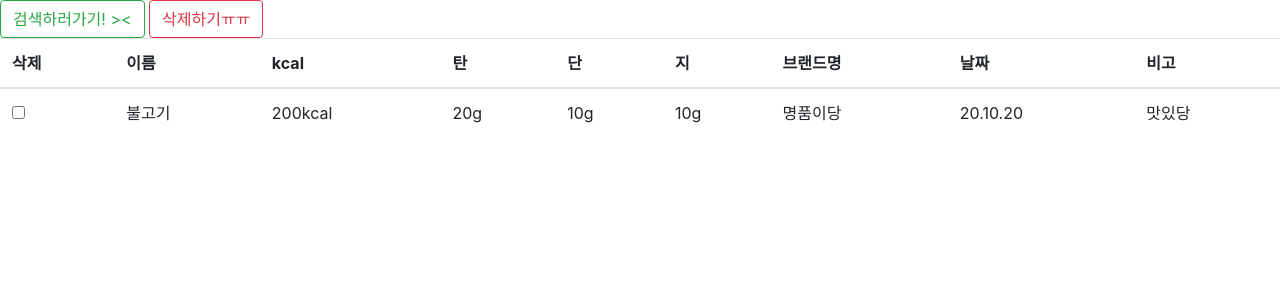
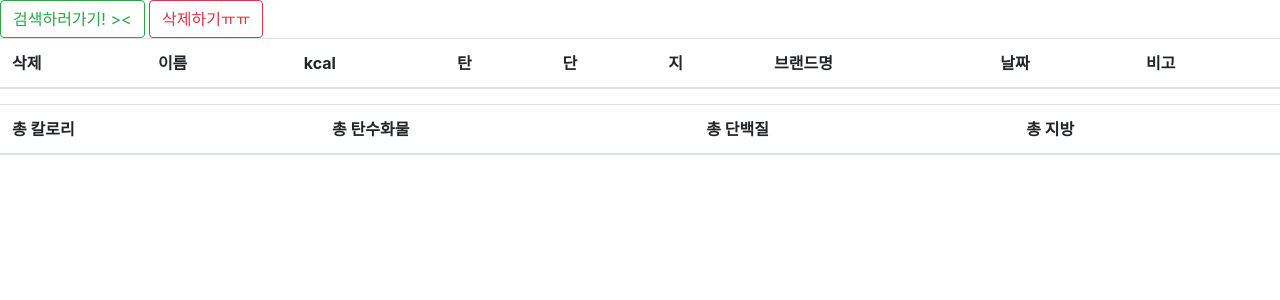
Before and after one commit to kmjc6611/what_u_eat, a Flask app: page / in a window 1280 px wide. Shown: the top 300 px of the page. Run offline with Flask 2, Linux system fonts and the light colour scheme; lists and menus that the app fills with data are empty; some libraries are stand-ins or nearby versions.

Commit message:
중간점검

```diff
--- a/templates/index.html
+++ b/templates/index.html
@@ -12,15 +12,10 @@
             crossorigin="anonymous"></script>
 
     <script>
-
-
         $(document).ready(function () {
             $("#checkBox1").empty();           //.empty()랑 같음
         });
 
-    </script>
-
-    <script>
         let selectedFood;
 
         function click_event() {
@@ -60,7 +55,7 @@
 
                 let temp_html = `
                             <tr>
-                               <td><input type="checkbox" onclick="selectFood('${name}','${kcal}','${carbo}','${pro}','${fat}','${company}')" id="${name}"/></td>
+                               <td><input type="checkbox" name="box_chk" onclick="selectFood('${name}','${kcal}','${carbo}','${pro}','${fat}','${company}')" id="${name}"/></td>
                                <td>${name}</td>
                                <td>${kcal}kcal</td>
                                <td>${carbo}g</td>
@@ -73,6 +68,10 @@
         }
 
         function selectFood(name, kcal, carbo, pro, fat, company) {
+            const chk_obj = document.getElementsByName("box_chk");
+            const chk_leng = chk_obj.length;
+            for (i = 0; i < chk_leng; i++) {
+
                 let isChecked = $('#' + name).is(':checked');
                 if (isChecked) {
                     selectedFood = {
@@ -87,8 +86,11 @@
                     selectedFood = null;
                 }
             }
+        }
 
         function select() {
+                let sum_kcal = $(`#sum_kcal`).val()+$(`kcal`)
+                console.log($(`kcal`))
                 let temp = `<tr>
                             <td><input type="checkbox" id="checkBox2"></td>
                             <td>${Object.values(selectedFood)[0]}</td>
@@ -97,9 +99,22 @@
                             <td>${Object.values(selectedFood)[3]}g</td>
                             <td>${Object.values(selectedFood)[4]}g</td>
                             <td>${Object.values(selectedFood)[5]}</td>
+                            <td><input type="date"></td>
+                            <td><input type="text"></td>
                          </tr>`
                 $(`#result-box`).append(temp)
+
+
+            let sum_temp = `<tr>
+                                <td>${sum_kcal}</td>
+                                <td></td>
+                                <td></td>
+                                <td></td>
+                            </tr>`
+            $(`#sum-box`).append(sum_temp)
         }
+
+
     </script>
 
 </head>
@@ -184,21 +199,34 @@
     </thead>
     <tbody id="result-box">
     <tr>
-        <td><input type="checkbox" id="checkBox1"></td>
-        <td>불고기</td>
-        <td>200kcal</td>
-        <td>20g</td>
-        <td>10g</td>
-        <td>10g</td>
-        <td>명품이당</td>
-        <td>20.10.20</td>
-        <td>맛있당</td>
 
     </tr>
     </tbody>
 
 
 </table>
+
+<table class="table">
+    <thead>
+    <tr>
+        <th>총 칼로리</th>
+        <th>총 탄수화물</th>
+        <th>총 단백질</th>
+        <th>총 지방</th>
+    </tr>
+    </thead>
+    <tbody id="sum-box">
+    <tr>
+        <th id="sum_kcal"></th>
+        <th></th>
+        <th></th>
+        <th></th>
+    </tr>
+    </tbody>
+
+
+</table>
+
 <script src="https://cdn.jsdelivr.net/npm/popper.js@1.16.1/dist/umd/popper.min.js"
         integrity="sha384-9/reFTGAW83EW2RDu2S0VKaIzap3H66lZH81PoYlFhbGU+6BZp6G7niu735Sk7lN"
         crossorigin="anonymous"></script>
```
Lines whose indentation alone changed are shown as unchanged.
